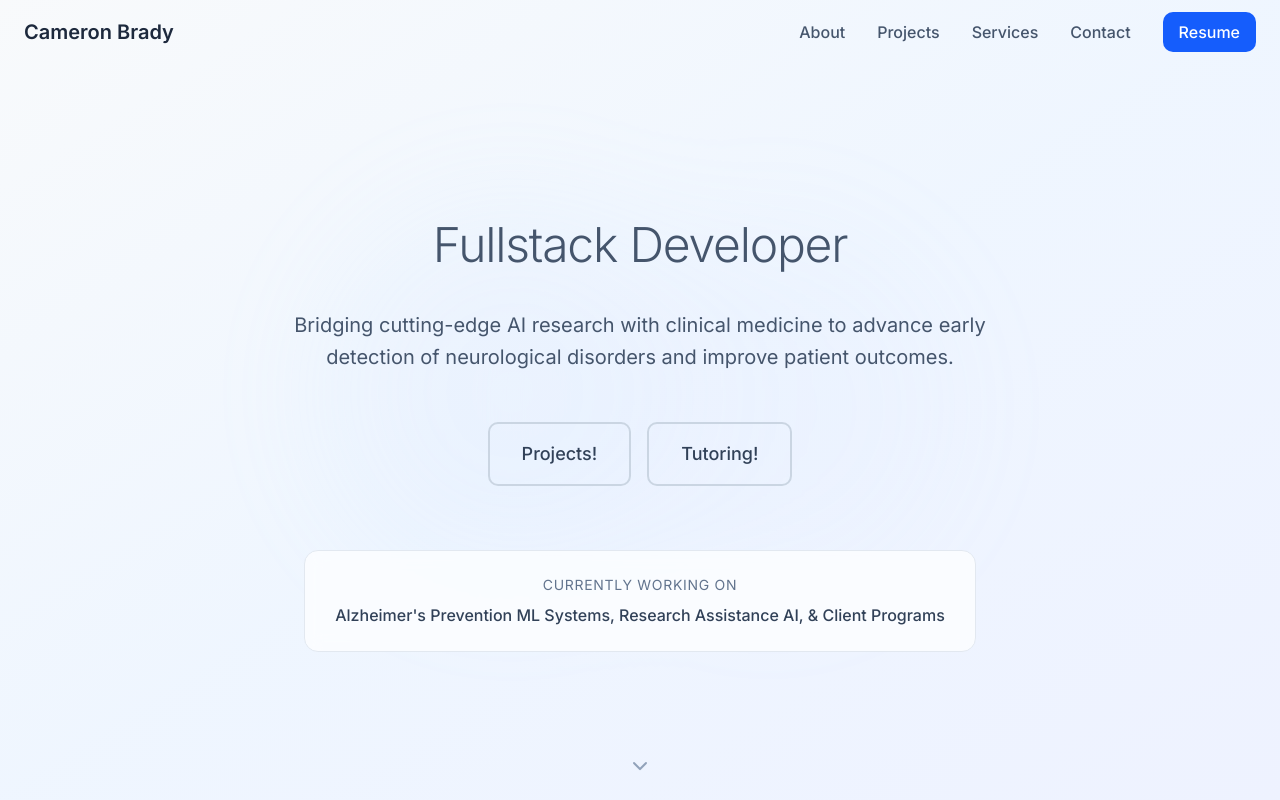
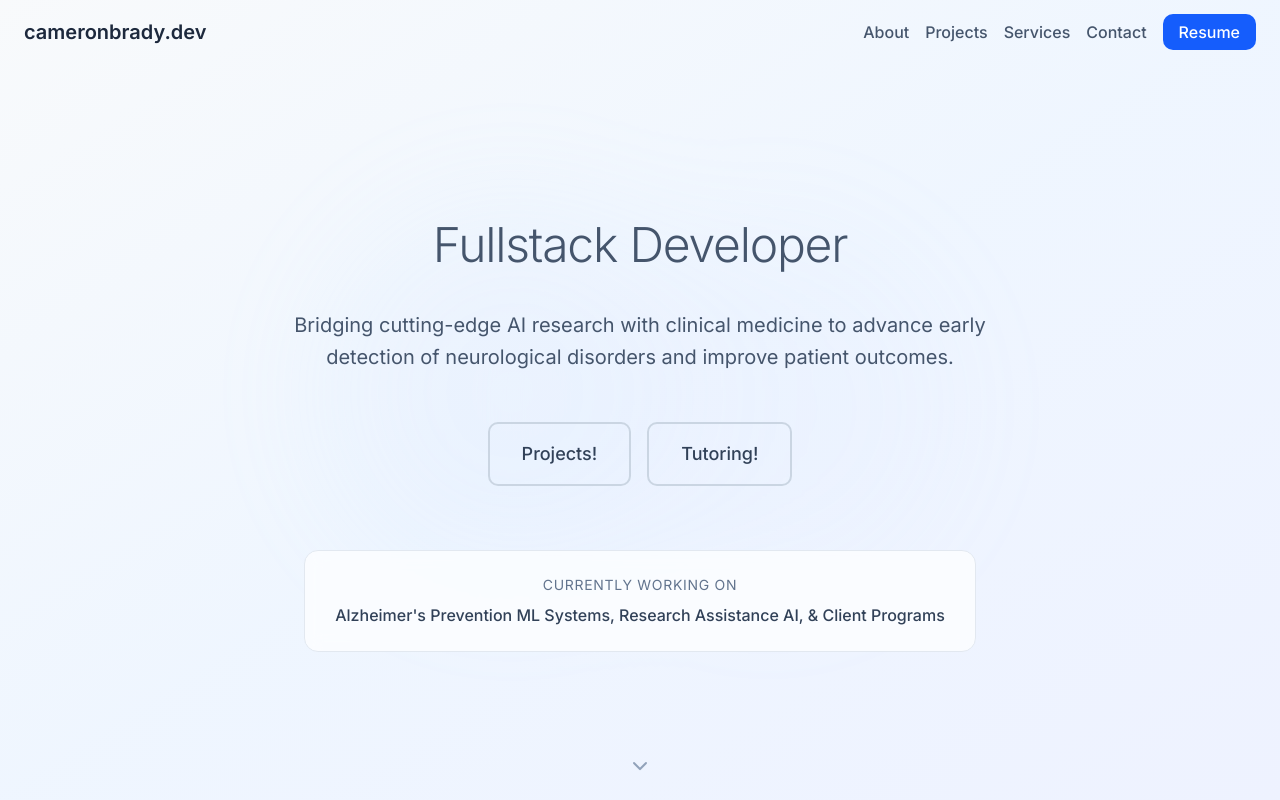
Before and after one commit to cameronbrady1527/portfolio-v2, a Next.js app: page / in a window 1280 px wide. Shown: the top 800 px of the page. Built offline with nearby package versions, Linux system fonts and the light colour scheme.

Commit message:
navigation link animation

```diff
--- a/src/components/Navigation.tsx
+++ b/src/components/Navigation.tsx
@@ -3,11 +3,13 @@
 import { useState, useEffect } from 'react';
 import { Menu, X } from 'lucide-react';
 import Link from 'next/link';
+import { motion, AnimatePresence } from 'framer-motion';
 import { usePathname } from 'next/navigation';
 
 export default function Navigation() {
   const [isOpen, setIsOpen] = useState(false);
   const [isScrolled, setIsScrolled] = useState(false);
+  const [hoveredPath, setHoveredPath] = useState<string | null>(null);
   const pathname = usePathname();
 
   const navItems = [
@@ -16,6 +18,7 @@ export default function Navigation() {
     { href: '/projects', label: 'Projects' },
     { href: '/services', label: 'Services' },
     { href: '/contact', label: 'Contact' },
+    { href: '/resume.pdf', label: 'Resume', isExternal: true }
   ];
 
   useEffect(() => {
@@ -34,18 +37,57 @@ export default function Navigation() {
     }`}>
       <div className="container mx-auto px-6">
         <div className="flex items-center justify-between h-16">
+          <div
+            className="flex items-center"
+            onMouseEnter={() => setHoveredPath('/')}
+            onMouseLeave={() => setHoveredPath(null)}
+          >
             <Link
               href="/"
               className="text-xl font-semibold text-slate-800 hover:text-blue-600 transition-colors"
             >
-            Cameron Brady
+              cameronbrady.dev
             </Link>
+            <AnimatePresence>
+              {hoveredPath && (
+                <motion.span
+                  initial={{ opacity: 0, x: 10 }}
+                  animate={{ opacity: 1, x: 0 }}
+                  exit={{ opacity: 0, x: 10 }}
+                  transition={{ duration: 0.2 }}
+                  className="text-xl font-semibold text-slate-400"
+                >
+                  {hoveredPath}
+                </motion.span>
+              )}
+            </AnimatePresence>
+          </div>
 
           {/* Desktop navigation */}
-          <div className="hidden md:flex items-center space-x-8">
-            {navItems.map((item) => (
+          <div className="hidden md:flex items-center space-x-4">
+            {navItems.map((item) =>
+              item.isExternal ? (
+                <div
+                  key={item.href}
+                  onMouseEnter={() => setHoveredPath(item.href)}
+                  onMouseLeave={() => setHoveredPath(null)}
+                >
+                  <a
+                    href={item.href}
+                    target="_blank"
+                    rel="noopener noreferrer"
+                    className="px-4 py-2 bg-blue-600 text-white rounded-lg hover:bg-blue-700 transition-colors font-medium"
+                  >
+                    {item.label}
+                  </a>
+                </div>
+              ) : (
+                <div
+                  key={item.href}
+                  onMouseEnter={() => setHoveredPath(item.href)}
+                  onMouseLeave={() => setHoveredPath(null)}
+                >
                   <Link
-                key={item.href}
                     href={item.href}
                     className={`font-medium transition-colors ${
                       pathname === item.href
@@ -53,17 +95,16 @@ export default function Navigation() {
                         : 'text-slate-600 hover:text-slate-800'
                     }`}
                   >
+                    <span className="relative inline-block after:content-[''] after:absolute after:left-0 after:bottom-0
+                                   after:w-full after:h-0.5 after:bg-blue-600 after:origin-right after:scale-x-0
+                                   hover:after:origin-left hover:after:scale-x-100 after:transition-transform
+                                   after:duration-300 after:ease-out">
                       {item.label}
+                    </span>
                   </Link>
-            ))}
-            <a
-              href="/resume.pdf"
-              target="_blank"
-              rel="noopener noreferrer"
-              className="px-4 py-2 bg-blue-600 text-white rounded-lg hover:bg-blue-700 transition-colors font-medium"
-            >
-              Resume
-            </a>
+                </div>
+              )
+            )}
           </div>
 
           {/* Mobile menu button */}
@@ -79,7 +120,20 @@ export default function Navigation() {
         {isOpen && (
           <div className="md:hidden border-t border-slate-200 bg-white/95 backdrop-blur-md">
             <div className="py-4 space-y-2">
-              {navItems.map((item) => (
+              {navItems.map((item) =>
+                item.isExternal ? (
+                  <div key={item.href} className="px-4 pt-2">
+                    <a
+                      href={item.href}
+                      target="_blank"
+                      rel="noopener noreferrer"
+                      className="block w-full px-4 py-2 bg-blue-600 text-white rounded-lg text-center font-medium hover:bg-blue-700 transition-colors"
+                      onClick={() => setIsOpen(false)}
+                    >
+                      {item.label}
+                    </a>
+                  </div>
+                ) : (
                   <Link
                     key={item.href}
                     href={item.href}
@@ -92,17 +146,8 @@ export default function Navigation() {
                   >
                     {item.label}
                   </Link>
-              ))}
-              <div className="px-4 pt-2">
-                <a
-                  href="/resume.pdf"
-                  target="_blank"
-                  rel="noopener noreferrer"
-                  className="block w-full px-4 py-2 bg-blue-600 text-white rounded-lg text-center font-medium hover:bg-blue-700 transition-colors"
-                >
-                  Resume
-                </a>
-              </div>
+                )
+              )}
             </div>
           </div>
         )}
```
Lines whose indentation alone changed are shown as unchanged.
